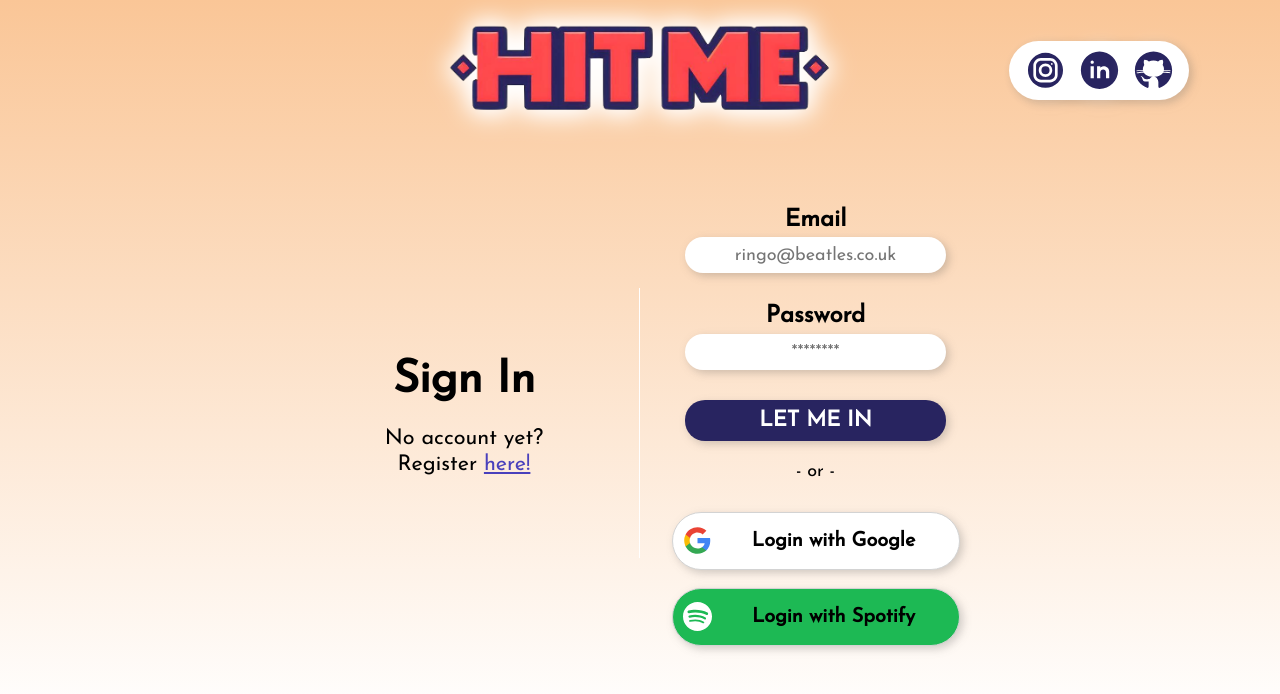
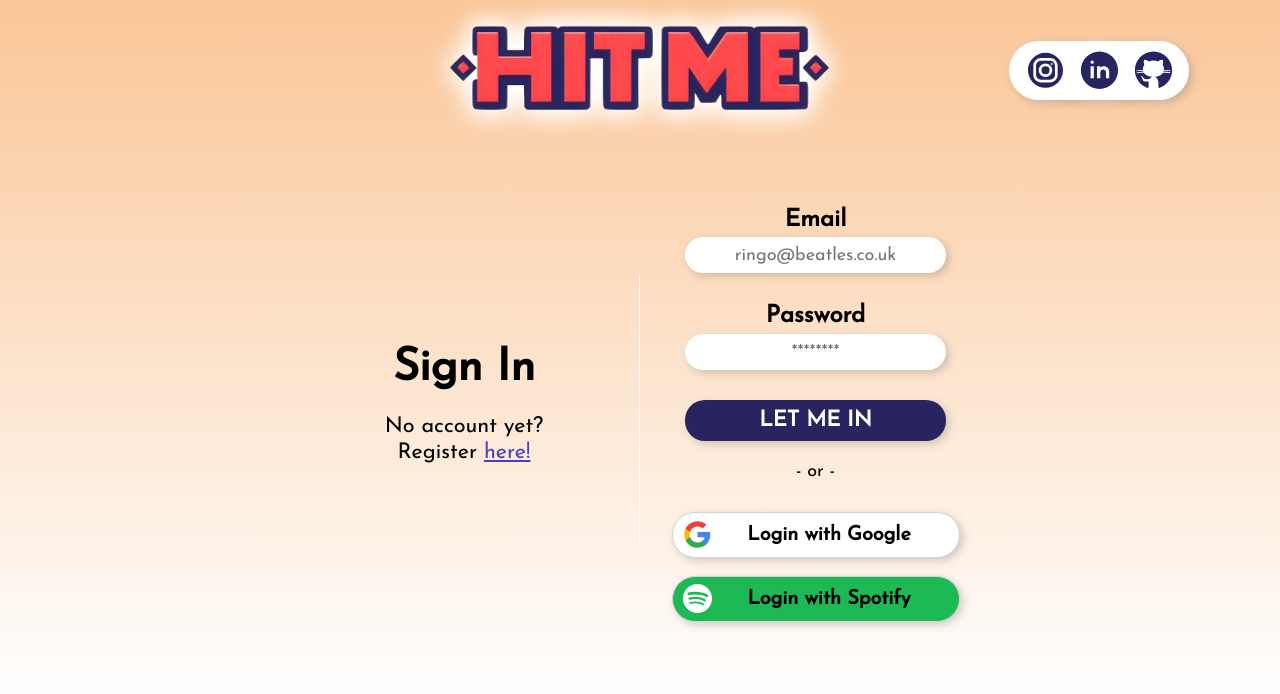
Before and after one commit to andrewgsalmon/hit-me, a React (Create React App) app: page /login in a window 1280 px wide. Shown: the top 694 px of the page. Built offline with nearby package versions, Linux system fonts and the light colour scheme; no server answers.

Commit message:
updated oauth styling

```diff
--- a/src/components/LoginForm/LoginForm.scss
+++ b/src/components/LoginForm/LoginForm.scss
@@ -144,6 +144,7 @@
       align-items: center;
       justify-content: space-between;
       margin: 0;
+      width:100%;
 
       @include tablet {
         width: 100%;
--- a/src/components/RegisterForm/RegisterForm.scss
+++ b/src/components/RegisterForm/RegisterForm.scss
@@ -33,6 +33,7 @@
 
   &__oauth {
     @include oauth;
+    background-size: 15%;
 
     &-links {
       display: flex;
--- a/src/styles/mixins.scss
+++ b/src/styles/mixins.scss
@@ -77,7 +77,8 @@
 
 @mixin oauth {
   background-color: $Primary-White;
-  width: 11.5rem;
+  width: 13rem;
+  max-width: 15rem;
   @include button;
   color: black;
   text-decoration: none;
@@ -109,9 +110,11 @@
 
 @mixin spotify {
   background-image: url("../../assets/icons/iconmonstr-spotify-1.svg");
+  padding: 0.5rem 0 0.5rem 1.5rem;
   background-color: #1db954;
 }
 
 @mixin google {
   background-image: url("../../assets/icons/google_g_icon.svg");
+  padding: 0.5rem 0 0.5rem 1.5rem;
 }
```
Also changed, not shown: 1 other file (tests, documents, lock files or other folders).
